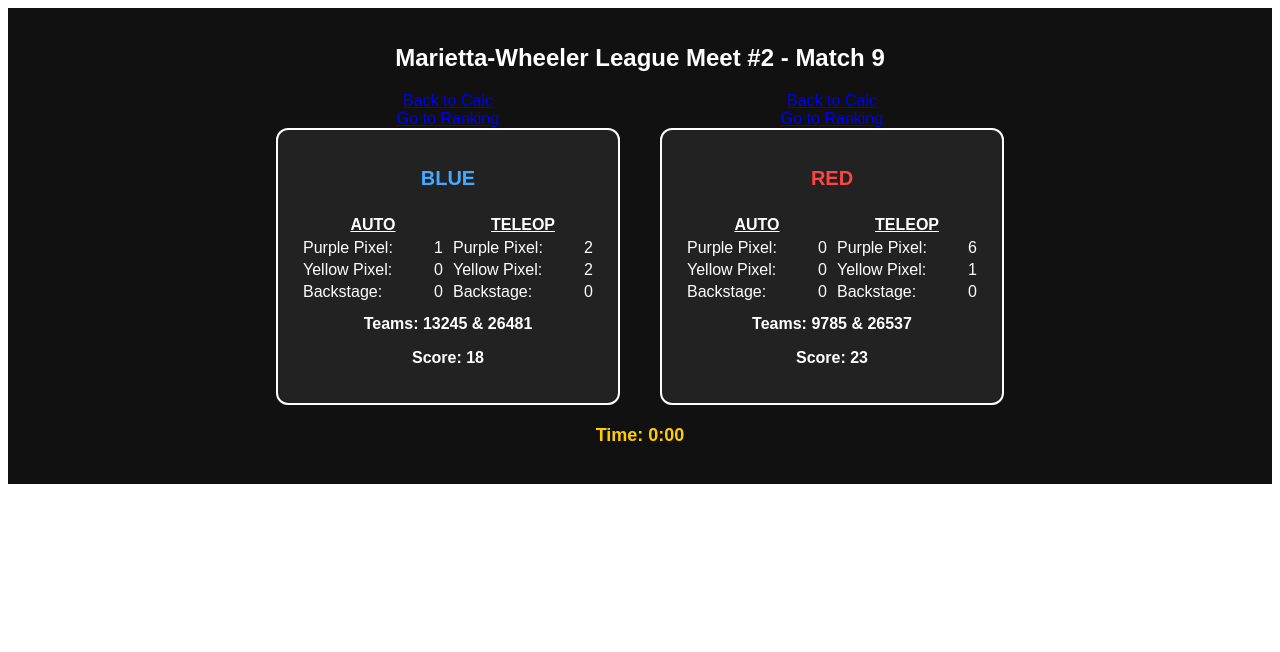
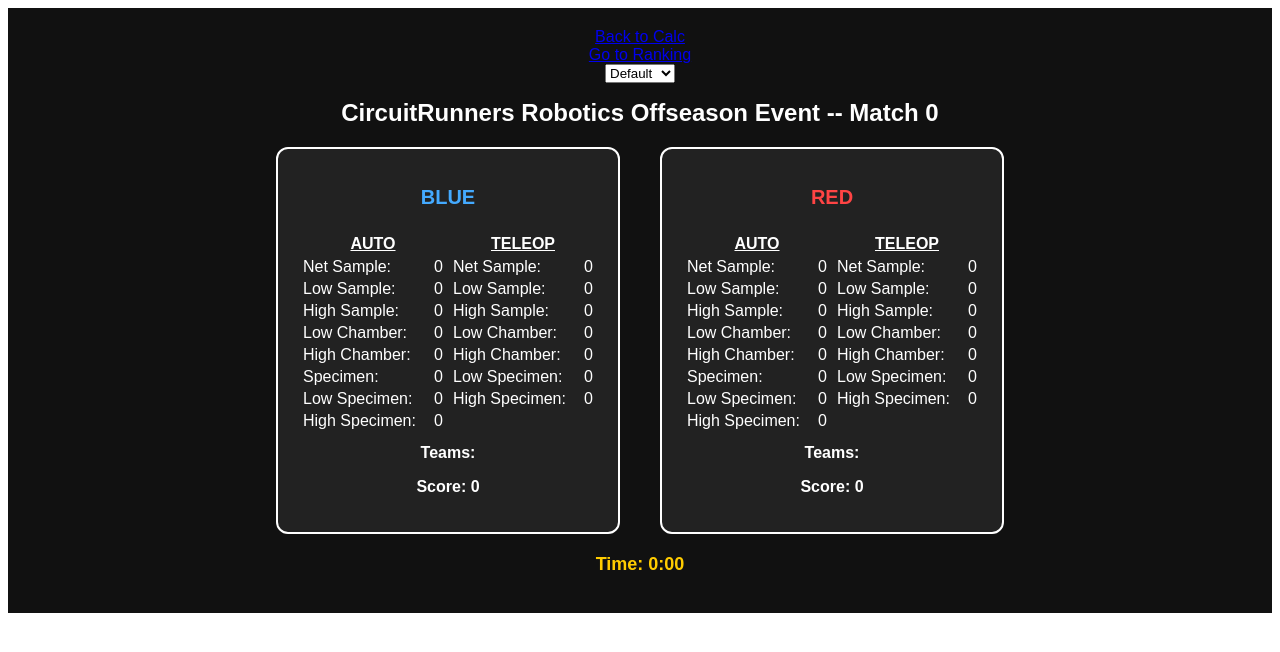
Before and after one commit to CircuitRunners/OffseasonWebsite, a Next.js app in the folder offseason-score/: page /score in a window 1280 px wide. Shown: the top 652 px of the page. Built offline with nearby package versions, Linux system fonts and the light colour scheme; no server answers; the database is empty.

Commit message:
added db implementation to scoreboard (just need timer now)

```diff
--- a/offseason-score/src/app/Components/Scoreboard.tsx
+++ b/offseason-score/src/app/Components/Scoreboard.tsx
@@ -1,15 +1,13 @@
-import React from "react";
+'use client';
+import React, {useEffect, useState} from "react";
 import "./Scoreboard.css";
-import db from '../db'
+import {getAllMatches, getMatchByNumber} from '../db'
 import Link from 'next/link'
+import {defaultMatch} from "@/app/types";
 
 const ScoreBox = ({ title, color, autoData, teleopData, teamNumbers, totalScore }) => {
   return (
     <div>
-      <nav>
-        <Link href="/">Back to Calc</Link><br />
-        <Link href="/rank">Go to Ranking</Link>
-      </nav>
 
     <div className={`score-box ${color}`}>
 
@@ -19,32 +17,83 @@ const ScoreBox = ({ title, color, autoData, teleopData, teamNumbers, totalScore
         <div className="score-section">
           <p className="score-heading">AUTO</p>
           <div className="score-item">
-            <span>Purple Pixel:</span>
-            <span>{autoData.purplePixel}</span>
+            <span>Net Sample:</span>
+            <span>{autoData.netSample}</span>
           </div>
+
           <div className="score-item">
-            <span>Yellow Pixel:</span>
-            <span>{autoData.yellowPixel}</span>
+            <span>Low Sample:</span>
+            <span>{autoData.lowSample}</span>
           </div>
+
           <div className="score-item">
-            <span>Backstage:</span>
-            <span>{autoData.backstage}</span>
+            <span>High Sample:</span>
+            <span>{autoData.highSample}</span>
           </div>
+
+          <div className="score-item">
+            <span>Low Chamber:</span>
+            <span>{autoData.lowChamber}</span>
+          </div>
+
+          <div className="score-item">
+            <span>High Chamber:</span>
+            <span>{autoData.highChamber}</span>
+          </div>
+
+          <div className="score-item">
+            <span>Specimen:</span>
+            <span>{autoData.specimen}</span>
+          </div>
+
+          <div className="score-item">
+            <span>Low Specimen:</span>
+            <span>{autoData.lowSpecimen}</span>
+          </div>
+
+          <div className="score-item">
+            <span>High Specimen:</span>
+            <span>{autoData.highSpecimen}</span>
+          </div>
+
         </div>
 
         <div className="score-section">
           <p className="score-heading">TELEOP</p>
           <div className="score-item">
-            <span>Purple Pixel:</span>
-            <span>{teleopData.purplePixel}</span>
+            <span>Net Sample:</span>
+            <span>{teleopData.netSample}</span>
           </div>
+
           <div className="score-item">
-            <span>Yellow Pixel:</span>
-            <span>{teleopData.yellowPixel}</span>
+            <span>Low Sample:</span>
+            <span>{teleopData.lowSample}</span>
           </div>
+
           <div className="score-item">
-            <span>Backstage:</span>
-            <span>{teleopData.backstage}</span>
+            <span>High Sample:</span>
+            <span>{teleopData.highSample}</span>
+          </div>
+
+          <div className="score-item">
+            <span>Low Chamber:</span>
+            <span>{teleopData.lowChamber}</span>
+          </div>
+
+          <div className="score-item">
+            <span>High Chamber:</span>
+            <span>{teleopData.highChamber}</span>
+          </div>
+
+
+          <div className="score-item">
+            <span>Low Specimen:</span>
+            <span>{teleopData.lowSpecimen}</span>
+          </div>
+
+          <div className="score-item">
+            <span>High Specimen:</span>
+            <span>{teleopData.highSpecimen}</span>
           </div>
         </div>
       </div>
@@ -57,25 +106,90 @@ const ScoreBox = ({ title, color, autoData, teleopData, teamNumbers, totalScore
 };
 
 export default function Scoreboard() {
+  const [matches, setMatches] = useState([]);
+  const [currentMatch, setCurrentMatch] = useState(defaultMatch);
+
+  useEffect(() => {
+    const timerID =setInterval(() => {
+  getAllMatches().then((matches) => {setMatches(matches);})
+      setCurrentMatch(matches[(currentMatch.id)-1] ? matches[(currentMatch.id)-1] : defaultMatch )
+    }, 500);
+    return () => clearInterval(timerID);
+  })
+
+  function setCurrentMatchSelector(event: React.ChangeEvent<HTMLSelectElement>) {
+    const value = event.target.value as number;
+    setCurrentMatch(matches[value-1])
+    }
   return (
     <div className="scoreboard-container">
-      <h1 className="scoreboard-title">Marietta-Wheeler League Meet #2 - Match 9</h1>
+      <nav>
+        <Link href="/">Back to Calc</Link><br />
+        <Link href="/rank">Go to Ranking</Link>
+      </nav>
+      <select defaultValue={0} onChange={setCurrentMatchSelector}>
+        <option value={0} disabled> Default </option>
+        <option value={1}> Match 1 </option>
+        <option value={2}> Match 2 </option>
+        <option value={3}> Match 3 </option>
+      </select>
+      <h1 className="scoreboard-title">CircuitRunners Robotics Offseason Event -- Match { currentMatch.id | 0 }</h1>
       <div className="scoreboard-grid">
         <ScoreBox
           title="Blue"
           color="blue"
-          autoData={{ purplePixel: 1, yellowPixel: 0, backstage: 0 }}
-          teleopData={{ purplePixel: 2, yellowPixel: 2, backstage: 0 }}
-          teamNumbers={["13245", "26481"]}
-          totalScore={18}
+          autoData={
+            {
+              netSample: currentMatch.blue.score.netSampleScored,
+              lowSample: currentMatch.blue.score.lowSampleScored,
+              highSample: currentMatch.blue.score.highSampleScored,
+              lowChamber: currentMatch.blue.score.lowChamber,
+              highChamber: currentMatch.blue.score.highChamber,
+              specimen: currentMatch.blue.score.specimenScored,
+              lowSpecimen: currentMatch.blue.score.lowSpecimenScored,
+              highSpecimen: currentMatch.blue.score.highSpecimenScored,
+
+            }
+          }
+          teleopData={{
+            netSample: currentMatch.blue.score.teleNetSampleScored,
+            lowSample: currentMatch.blue.score.teleLowSampleScored,
+            highSample: currentMatch.blue.score.teleHighSampleScored,
+            lowChamber: currentMatch.blue.score.teleLowChamber,
+            highChamber: currentMatch.blue.score.teleHighChamber,
+            lowSpecimen: currentMatch.blue.score.lowTeleSpecimenScored,
+            highSpecimen: currentMatch.blue.score.highTeleSpecimenScored,
+          }}
+          teamNumbers={currentMatch.blue.teams || []}
+          totalScore={currentMatch.blue.score.totalScore}
         />
         <ScoreBox
-          title="Red"
-          color="red"
-          autoData={{ purplePixel: 0, yellowPixel: 0, backstage: 0 }}
-          teleopData={{ purplePixel: 6, yellowPixel: 1, backstage: 0 }}
-          teamNumbers={["9785", "26537"]}
-          totalScore={23}
+            title="Red"
+            color="red"
+            autoData={
+              {
+                netSample: currentMatch.red.score.netSampleScored,
+                lowSample: currentMatch.red.score.lowSampleScored,
+                highSample: currentMatch.red.score.highSampleScored,
+                lowChamber: currentMatch.red.score.lowChamber,
+                highChamber: currentMatch.red.score.highChamber,
+                specimen: currentMatch.red.score.specimenScored,
+                lowSpecimen: currentMatch.red.score.lowSpecimenScored,
+                highSpecimen: currentMatch.red.score.highSpecimenScored,
+
+              }
+            }
+            teleopData={{
+              netSample: currentMatch.red.score.teleNetSampleScored,
+              lowSample: currentMatch.red.score.teleLowSampleScored,
+              highSample: currentMatch.red.score.teleHighSampleScored,
+              lowChamber: currentMatch.red.score.teleLowChamber,
+              highChamber: currentMatch.red.score.teleHighChamber,
+              lowSpecimen: currentMatch.red.score.lowTeleSpecimenScored,
+              highSpecimen: currentMatch.red.score.highTeleSpecimenScored,
+            }}
+            teamNumbers={currentMatch.red.teams || []}
+            totalScore={currentMatch.red.score.totalScore}
         />
       </div>
       <p className="score-time">Time: 0:00</p>
```
